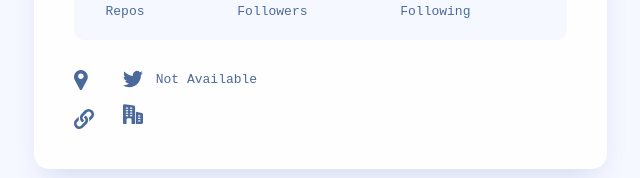
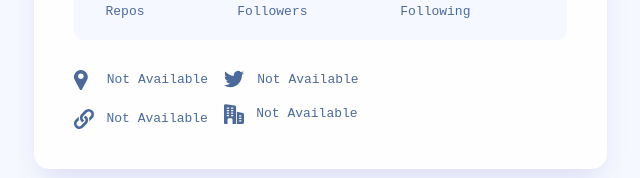
Before and after one commit to NikaNishnianidze/GitHub-User-Search, a React (Vite) app: page / in a window 1280 px wide. Shown: the part 617-795 px from the top of the page, without its empty margins (320-960 px from the left). Built offline with nearby package versions, Linux system fonts and the light colour scheme; no server answers.

Commit message:
little change in infos

```diff
--- a/src/App.jsx
+++ b/src/App.jsx
@@ -236,7 +236,7 @@ function App() {
                   darkMode ? "text-[#fff]" : "text-[#4B6A9B]"
                 } text-[13px] font-normal hover:cursor-pointer hover:underline`}
               >
-                {user?.location}
+                {user?.location || "Not Available"}
               </span>
             </div>
             <div className="location flex gap-[13.01px] items-center">
@@ -246,7 +246,7 @@ function App() {
                   darkMode ? "text-[#fff]" : "text-[#4B6A9B]"
                 } text-[13px] font-normal hover:cursor-pointer hover:underline`}
               >
-                {user?.blog}
+                {user?.blog || "Not Available"}
               </span>
             </div>
           </div>
@@ -268,7 +268,7 @@ function App() {
                   darkMode ? "text-[#fff]" : "text-[#4B6A9B]"
                 } text-[13px] font-normal hover:cursor-pointer hover:underline`}
               >
-                {user?.company}
+                {user?.company || "Not Available"}
               </span>
             </div>
           </div>
```
